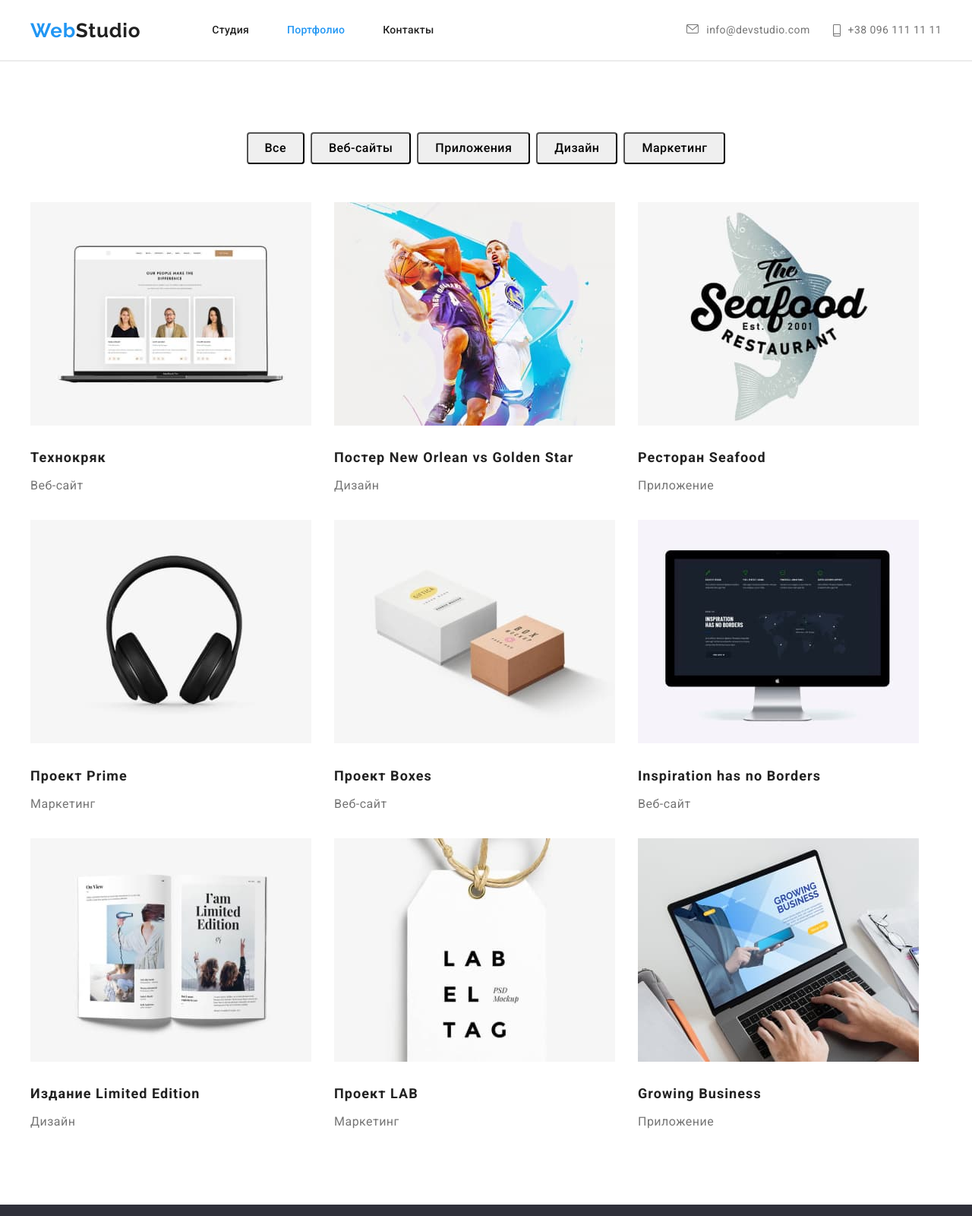
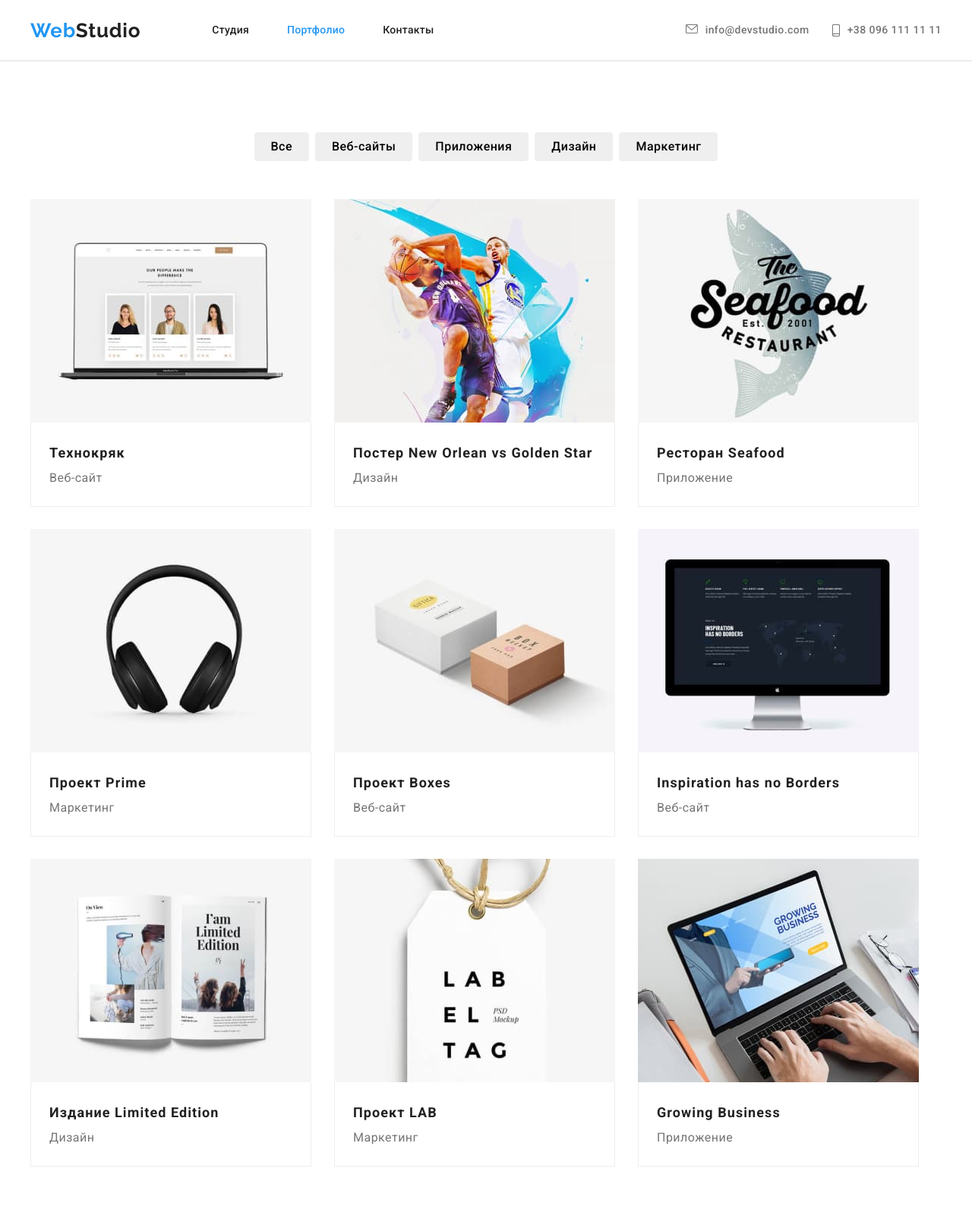
Before and after one commit to MellYu/goit-markup-hw-05, a plain HTML site: page portfolio.html in a window 1280 px wide. Shown: the top 1600 px of the page at 76% size. Drawn offline with nearby package versions, Linux system fonts and the light colour scheme.

Commit message:
fixed
добавлены исправления из 3й домашки + пофиксил ховеры на кнопки и проджекты

```diff
--- a/css/styles.css
+++ b/css/styles.css
@@ -14,7 +14,7 @@
 body {
     background: var(--white-bg-color);
     color: var(--primary-text-color);
-        cursor:pointer;
+    /* cursor:pointer; */
 
     font-family: 'Roboto', sans-serif;
 }
@@ -35,6 +35,7 @@
 
     color: #212121;
 }
+
 .section-title-benefits {
     display:none;
 }
@@ -52,10 +53,13 @@
     padding-bottom: 0;
 }
 
+.img {
+    display: block;
+}
+
 /*Header*/
 .page-header {
     background-color: var(--white-bg-color);
-
 }
 
 .container {
@@ -78,10 +82,6 @@
 
 .page-header > .container.no-mb {
     margin-bottom: 0;
-    }
-
-    .page-header > .container {
-        justify-content: space-between;
 }
 
 .page-header::after {
@@ -256,6 +256,10 @@
     list-style-type: none;
 }
 
+.content > ul {
+    margin-left: auto;
+}
+
 .feauter-list,
 .work-list,
 .team-list {
@@ -263,19 +267,29 @@
 }
 
 .work-list {
-        margin-right: 30px;
+    /* margin-right: 30px; */
     flex-wrap: wrap;
 }
 
 .project > .item {
+    height:404px;
+    width: 370px;
     margin-bottom: 30px;
 }
 
 .feauter-list > .item,
 .work-list > .item,
 .team-list > .item {
-        justify-content: flex-start;
+    justify-content: space-between;
     margin-right:30px;
+}
+
+.project > .item:hover {
+    cursor:pointer;
+
+    box-shadow: 0px 1px 1px rgba(0, 0, 0, 0.12),
+    0px 4px 4px rgba(0, 0, 0, 0.06),
+    1px 4px 6px rgba(0, 0, 0, 0.16);
 }
 
 
@@ -297,6 +311,14 @@
     border-radius: 0px 0px 4px 4px;
 }
 
+.item-describe {
+    padding:22px 24px;
+
+    border-left: 1px solid #EEE;
+    border-right: 1px solid #EEE;
+    border-bottom: 1px solid #EEE;
+}
+
 .feauter-title{
     margin-bottom: 10px;
 
@@ -316,6 +338,9 @@
     color: #757575;
 }
 
+.feauter-list .item {
+    width:270px;
+}
 
 /*Work-List*/
 
@@ -336,6 +361,7 @@
 .team-photo {
     margin-bottom: 30px;
 }
+
 /*Portfolio Works*/
 .title {
     font-weight: 700;
@@ -352,9 +378,9 @@
     color: var(--secondary-text-color);
 }
 
-    .work-list > li > .img {
+/* .work-list > li > .img {
     margin-bottom: 20px;
-    }
+} */
 
 .work-list > li > .title {
     margin-bottom: 4px;
@@ -364,7 +390,8 @@
 .button{
     font-family:inherit;
     border-radius: 4px;
-
+    border: 0;
+    cursor:pointer;
 }
 
 .button-list {
@@ -377,6 +404,7 @@
     display: flex;
     list-style-type: none;
 }
+
 .buttons > li {
     padding-left:8px;
 }
@@ -385,14 +413,19 @@
     padding-left:0;
 }
 
-    .primary {
-        padding:10px 32px;
+.button.primary {
+    width:200px;
+    height:50px;
 
     font-weight: 700;
     font-size: 16px;
     line-height: 1.88;
+    letter-spacing: 0.06em;
     color:var(--white-bg-color);
     background-color: var(--accent-color);
+
+    box-shadow: 0px 4px 4px rgba(0, 0, 0, 0.15);
+    border-radius: 4px;
 }
 
 .secondary {
@@ -409,13 +442,13 @@
 .secondary:focus {
     background-color: var(--accent-color);
     color: var(--white-bg-color);
+    box-shadow: 0px 3px 1px rgba(0, 0, 0, 0.1),
+    0px 1px 2px rgba(0, 0, 0, 0.08),
+    0px 2px 2px rgba(0, 0, 0, 0.12);
 }
 
 /*Footer*/
 .contact-link {
-        font-family: 'Roboto';
-        font-weight: 400;
-        line-height: 1.14;
     letter-spacing: 0.03em;
 
     display:flex;
--- a/portfolio.html
+++ b/portfolio.html
@@ -72,48 +72,66 @@
                 <ul class="work-list project">
                     <li class="item">
                         <img class="img" src="./images/technokryak.jpg" width="370" alt="web-site">
+                        <div class="item-describe">
                         <h2 class="title">Технокряк</h2>
                         <p class="group">Веб-сайт</p>
+                        </div>
                     </li>
                     <li class="item">
                         <img class="img" src="./images/poster.jpg" width="370" alt="design">
+                        <div class="item-describe">
                         <h2 class="title">Постер New Orlean vs Golden Star</h2>
                         <p class="group">Дизайн</p>
+                        </div>
                     </li>
                     <li class="item">
                         <img class="img" src="./images/restaurant.jpg" width="370" alt="restaurant">
+                        <div class="item-describe">
                         <h2 class="title">Ресторан Seafood</h2>
                         <p class="group">Приложение</p>
+                        </div>
                     </li>
                     <li class="item">
                         <img class="img" src="./images/prime.jpg" width="370" alt="headphones">
+                        <div class="item-describe">
                         <h2 class="title">Проект Prime</h2>
                         <p class="group">Маркетинг</p>
+                        </div>
                     </li>
                     <li class="item">
                         <img class="img" src="./images/boxes.jpg" width="370" alt="boxes">
+                        <div class="item-describe">
                             <h2 class="title">Проект Boxes</h2>
                             <p class="group">Веб-сайт</p>
+                        </div>
                     </li>
                     <li class="item">
                         <img class="img" src="./images/desktop.jpg" width="370" alt="desktop">
+                        <div class="item-describe">
                             <h2 class="title">Inspiration has no Borders</h2>
                         <p class="group">Веб-сайт</p>
+                        </div>
                     </li>
                     <li class="item">
                         <img class="img" src="./images/limited-edition.jpg" width="370" alt="magazine">
+                        <div class="item-describe">
                             <h2 class="title">Издание Limited Edition</h2>
                         <p class="group">Дизайн</p>
+                        </div>
                     </li>
                     <li class="item">
                         <img class="img" src="./images/lab.jpg" width="370" alt="tag">
+                        <div class="item-describe">
                             <h2 class="title">Проект LAB</h2>
                         <p class="group">Маркетинг</p>
+                        </div>
                     </li>
                     <li class="item">
                         <img class="img" src="./images/laptop.jpg" width="370" alt="laptop">
+                        <div class="item-describe">
                             <h2 class="title">Growing Business</h2>
                         <p class="group">Приложение</p>
+                        </div>
                     </li>
                 </ul>
             </div>
```
Lines whose indentation alone changed are shown as unchanged.
